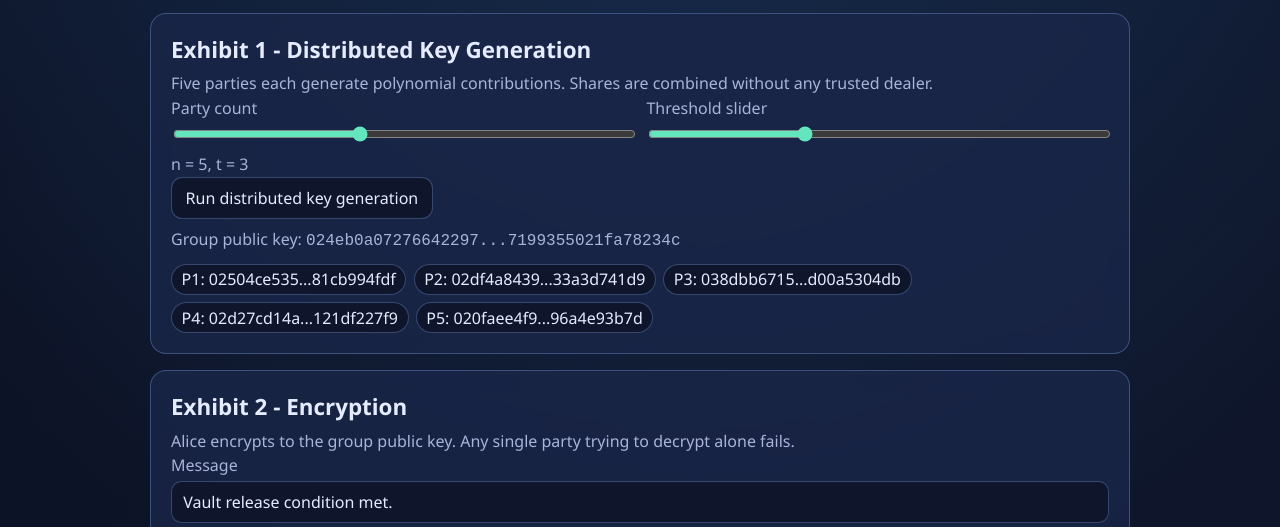
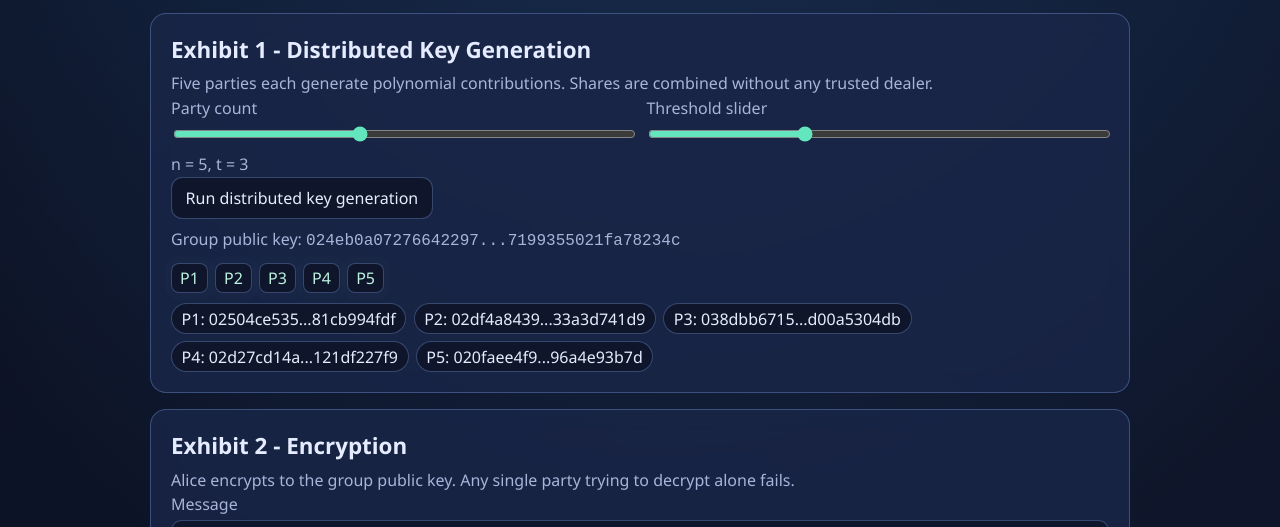
Before and after one commit to systemslibrarian/crypto-lab-threshold-decrypt, a website built with Vite: page index.html in a window 1280 px wide. Both pictures are taken after a click on the button "Run distributed key generation". Shown: the part 214-741 px from the top of the page. Built offline with nearby package versions, Linux system fonts and the light colour scheme.

Commit message:
phase 6: five exhibits

```diff
--- a/src/main.ts
+++ b/src/main.ts
@@ -100,6 +100,11 @@ const render = (): void => {
         ${
           state.dkg
             ? `<p class="meta">Group public key: <span class="mono">${short(state.dkg.groupPublicKeyHex)}</span></p>
+               <div class="distribution">
+                 ${state.dkg.partyShares
+                   .map((s) => `<span class="node">P${s.id}</span>`)
+                   .join('')}
+               </div>
                <div class="tokens">${state.dkg.partyShares
                  .map((s) => `<span class="token">P${s.id}: ${short(s.publicShareHex, 10)}</span>`)
                  .join('')}</div>`
--- a/src/style.css
+++ b/src/style.css
@@ -206,6 +206,22 @@ button:disabled {
   margin-top: 0.6rem;
 }
 
+.distribution {
+  display: flex;
+  gap: 0.45rem;
+  flex-wrap: wrap;
+  margin-top: 0.55rem;
+}
+
+.node {
+  border: 1px solid var(--line);
+  border-radius: 0.5rem;
+  padding: 0.2rem 0.5rem;
+  background: var(--paper);
+  color: var(--brand-soft);
+  animation: pulse 1000ms ease infinite;
+}
+
 .token {
   border: 1px solid var(--line);
   border-radius: 999px;
@@ -262,6 +278,15 @@ ul {
   }
 }
 
+@keyframes pulse {
+  0% {
+    box-shadow: 0 0 0 0 var(--line);
+  }
+  100% {
+    box-shadow: 0 0 0 7px transparent;
+  }
+}
+
 @media (max-width: 700px) {
   #app {
     width: min(98vw, 980px);
```
